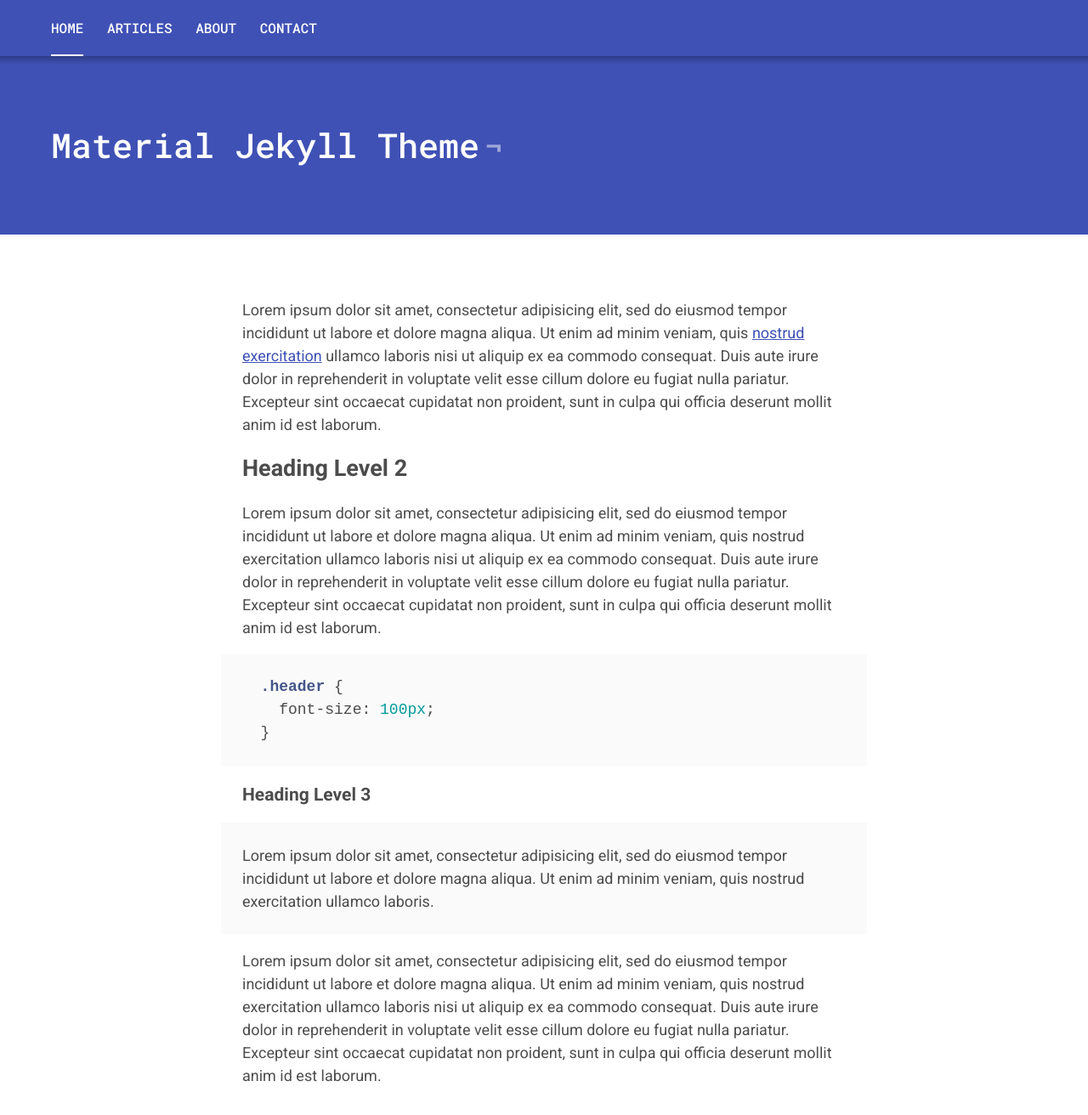
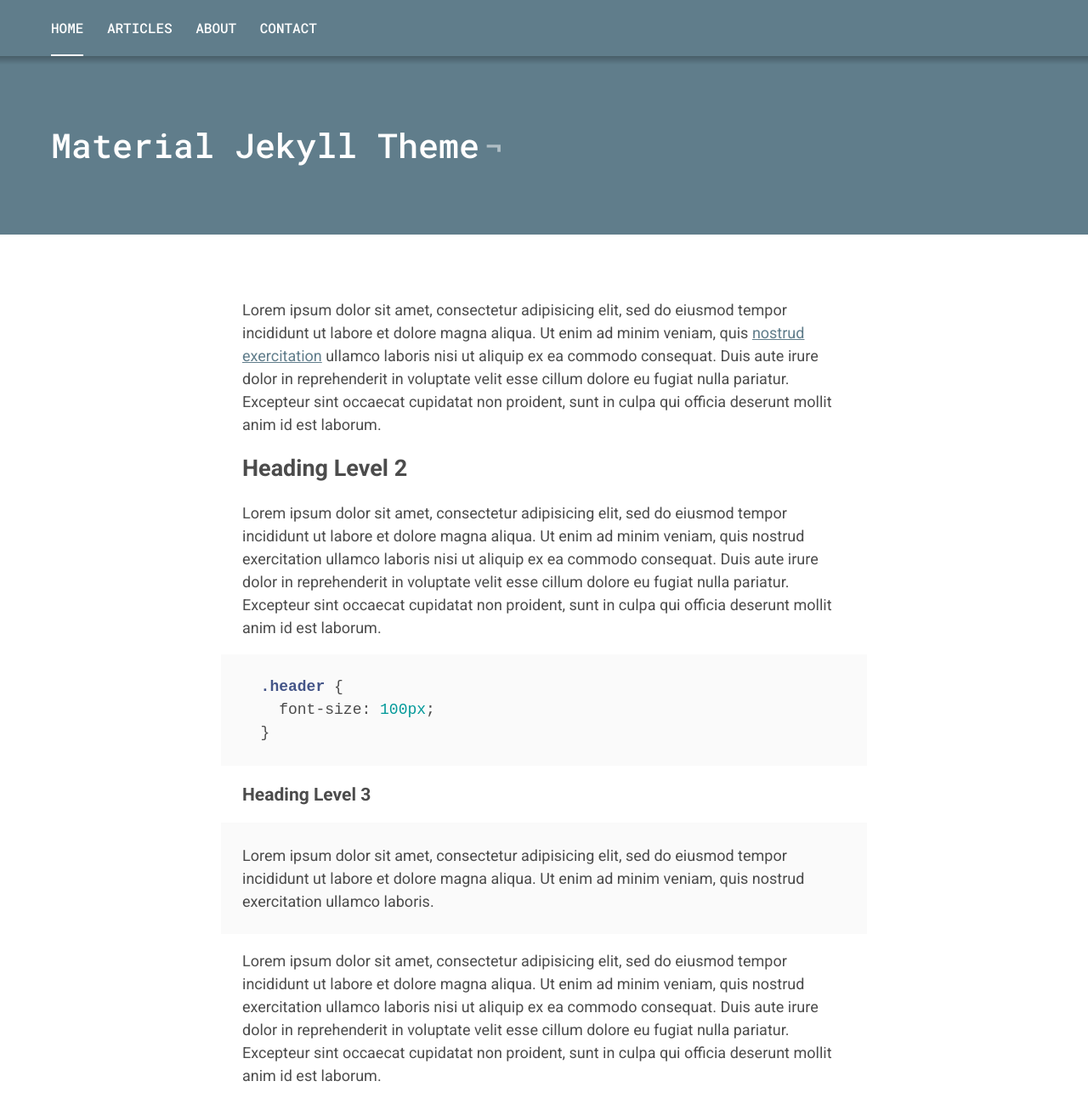
Before and after one commit to alexcarpenter/material-jekyll-theme, a Jekyll site: the page built from index.markdown, in a window 1280 px wide and 1400 px high. Shown: the top 1312 px of the window at 85% size. Built offline with Jekyll 4.4.1, drawn with Linux system fonts in a browser that asks for light colours.

Commit message:
Add themeing styles

```diff
--- a/_config.yml
+++ b/_config.yml
@@ -8,7 +8,7 @@ description: >
 baseurl: "/material-jekyll-theme"
 url: "http://alexcarpenter.me"
 fixedNav: 'true' # true or false
-theme: purple # green, blue, orange, purple, grey
+theme: grey # green, blue, orange, purple, grey
 twitterUsername: jekyllrb
 githubUsername:  jekyll
 
--- a/_includes/head.html
+++ b/_includes/head.html
@@ -1,4 +1,4 @@
-<head class="t-{{ site.theme }}">
+<head>
   <meta charset="utf-8">
   <meta http-equiv="X-UA-Compatible" content="IE=edge">
   <meta name="viewport" content="width=device-width, initial-scale=1">
--- a/_layouts/default.html
+++ b/_layouts/default.html
@@ -1,5 +1,5 @@
 <!DOCTYPE html>
-<html>
+<html class="t-{{ site.theme }}">
   {% include head.html %}
   <body>
     {% include navigation.html %}
--- /dev/null
+++ b/_sass/themes/_blue.scss
@@ -0,0 +1,15 @@
+/* ==========================================================================
+   Blue Theme
+   ========================================================================== */
+
+.t-blue {
+
+  .c-navigation,
+  .c-header {
+    background: $c__blue;
+  }
+
+  .c-article__main a:not(.c-btn) {
+    color: $c__blue;
+  }
+}
--- /dev/null
+++ b/_sass/themes/_green.scss
@@ -0,0 +1,15 @@
+/* ==========================================================================
+   Green Theme
+   ========================================================================== */
+
+.t-green {
+
+  .c-navigation,
+  .c-header {
+    background: $c__green;
+  }
+
+  .c-article__main a:not(.c-btn) {
+    color: $c__green;
+  }
+}
--- /dev/null
+++ b/_sass/themes/_grey.scss
@@ -0,0 +1,15 @@
+/* ==========================================================================
+   Grey Theme
+   ========================================================================== */
+
+.t-grey {
+
+  .c-navigation,
+  .c-header {
+    background: $c__blue-grey;
+  }
+
+  .c-article__main a:not(.c-btn) {
+    color: $c__blue-grey;
+  }
+}
--- /dev/null
+++ b/_sass/themes/_orange.scss
@@ -0,0 +1,15 @@
+/* ==========================================================================
+   Grey Theme
+   ========================================================================== */
+
+.t-orange {
+
+  .c-navigation,
+  .c-header {
+    background: $c__deep-orange;
+  }
+
+  .c-article__main a:not(.c-btn) {
+    color: $c__deep-orange;
+  }
+}
--- /dev/null
+++ b/_sass/themes/_purple.scss
@@ -0,0 +1,15 @@
+/* ==========================================================================
+   Grey Theme
+   ========================================================================== */
+
+.t-purple {
+
+  .c-navigation,
+  .c-header {
+    background: $c__deep-purple;
+  }
+
+  .c-article__main a:not(.c-btn) {
+    color: $c__deep-purple;
+  }
+}
--- a/css/main.scss
+++ b/css/main.scss
@@ -25,6 +25,14 @@
   'components/buttons',
   'components/footer';
 
+// Themes
+@import
+  'themes/blue',
+  'themes/green',
+  'themes/grey',
+  'themes/orange',
+  'themes/purple';
+
 // Vendor
 @import
   'vendor/syntax-highlighting';
```
Also changed, not shown: 5 other files.
